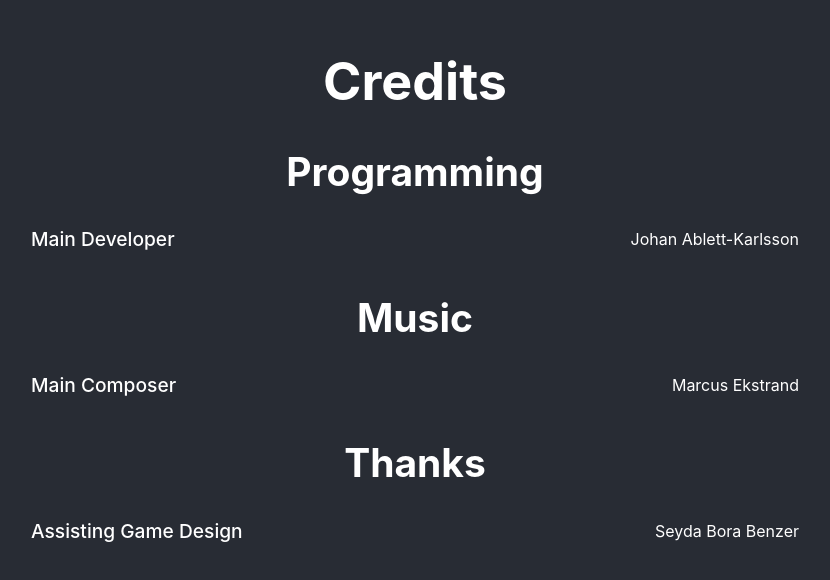
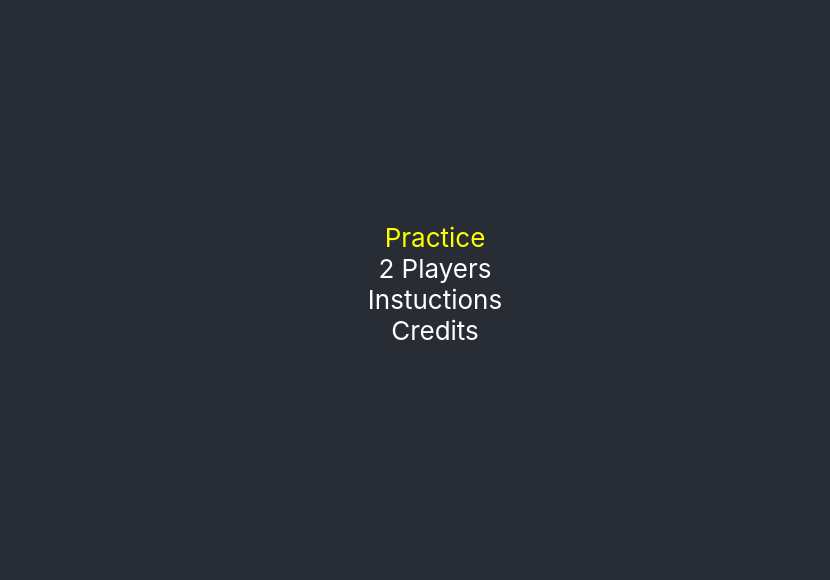
Before and after one commit to ruffythepirate/the-octopus-battle, a React (Create React App) app in the folder new-client/: page / in a window 1280 px wide. Shown: the part 116-696 px from the top of the page, without its empty margins (225-1055 px from the left). Built offline with nearby package versions, Linux system fonts and the light colour scheme.

Commit message:
update menu to allow selecting credits

```diff
--- a/new-client/src/App.js
+++ b/new-client/src/App.js
@@ -1,14 +1,37 @@
 import './App.css';
 import Credits from './pages/credits/Credits';
+import Menu from './pages/menu/Menu';
+import { useState} from "react";
 
 function App() {
+  const [selectedPage, setSelectedPage] = useState('Menu');
+
+  function getSelectedPage(selectedPage) {
+    switch (selectedPage) {
+      case 'Credits':
+        return <Credits />;
+      default:
+        const menuItems = ["Practice", "2 Players", "Instuctions", "Credits"];
+        return <Menu menuItems={menuItems} handleItemClicked={handleItemClicked} />;
+    }
+  }
+
+  function handleItemClicked(item) {
+    console.log('item clicked', item);
+    setSelectedPage(item);
+  }
+
+  const selectedPageComponent = getSelectedPage(selectedPage);
+
+
   return (
     <div className="App">
       <header className="App-header">
-        <Credits />
+        {selectedPageComponent}
       </header>
     </div>
   );
 }
 
+
 export default App;
--- /dev/null
+++ b/new-client/src/pages/menu/Menu.jsx
@@ -0,0 +1,46 @@
+import './menu.css';
+import MenuItem from "./components/menuItem/MenuItem";
+import { useState, useEffect } from "react";
+
+export default function Menu({
+  menuItems,
+  handleItemClicked,
+}) {
+
+  const [selectedIndex, setSelectedIndex] = useState(0);
+
+  const menuItemTags = menuItems.map(
+    (title, index) => <MenuItem key={title} title={title} selected={index === selectedIndex}/> );
+
+  function handleKeyPress(event) {
+    const key = event.key;
+    if(key === 'ArrowUp') {
+      setSelectedIndex(previousState => {
+        const newIndex = previousState === 0 ? menuItemTags.length - 1 : previousState - 1;
+        return newIndex;
+      });
+    } else if(key === 'ArrowDown') {
+      setSelectedIndex(previousState => {
+        const newIndex = (previousState + 1) % menuItemTags.length;
+        return newIndex;
+      });
+    } else if(key === 'Enter') {
+      console.log('Enter pressed', selectedIndex);
+      handleItemClicked(menuItems[selectedIndex]);
+    }
+  }
+
+  useEffect(() => {
+    window.addEventListener('keydown', handleKeyPress);
+    return () => {
+      window.removeEventListener('keydown', handleKeyPress);
+    };
+  });
+
+
+  return (
+    <ul className="menu">
+      {menuItemTags}
+    </ul>);
+
+}
--- /dev/null
+++ b/new-client/src/pages/menu/components/menuItem/MenuItem.jsx
@@ -0,0 +1,7 @@
+import './menuItem.css'
+
+export default function MenuItem( { title, selected }) {
+  return (
+    <li className={selected ? "menu-item-selected" : ""}>{title}</li>
+  )
+}
--- /dev/null
+++ b/new-client/src/pages/menu/components/menuItem/menuItem.css
@@ -0,0 +1,7 @@
+.menu-item {
+  color: white;
+}
+
+.menu-item-selected {
+  color: yellow;
+}
--- /dev/null
+++ b/new-client/src/pages/menu/menu.css
@@ -0,0 +1,3 @@
+.menu{
+   list-style-type: none;
+}
```
